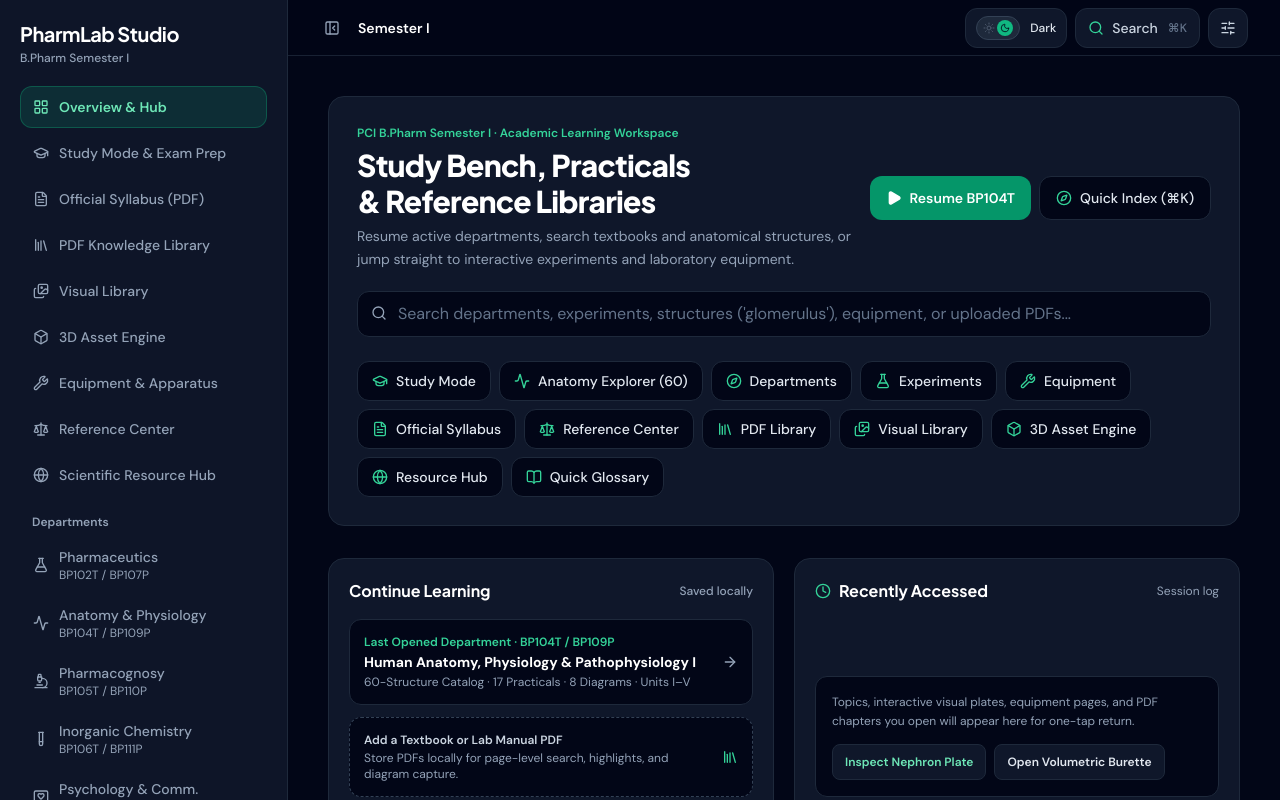
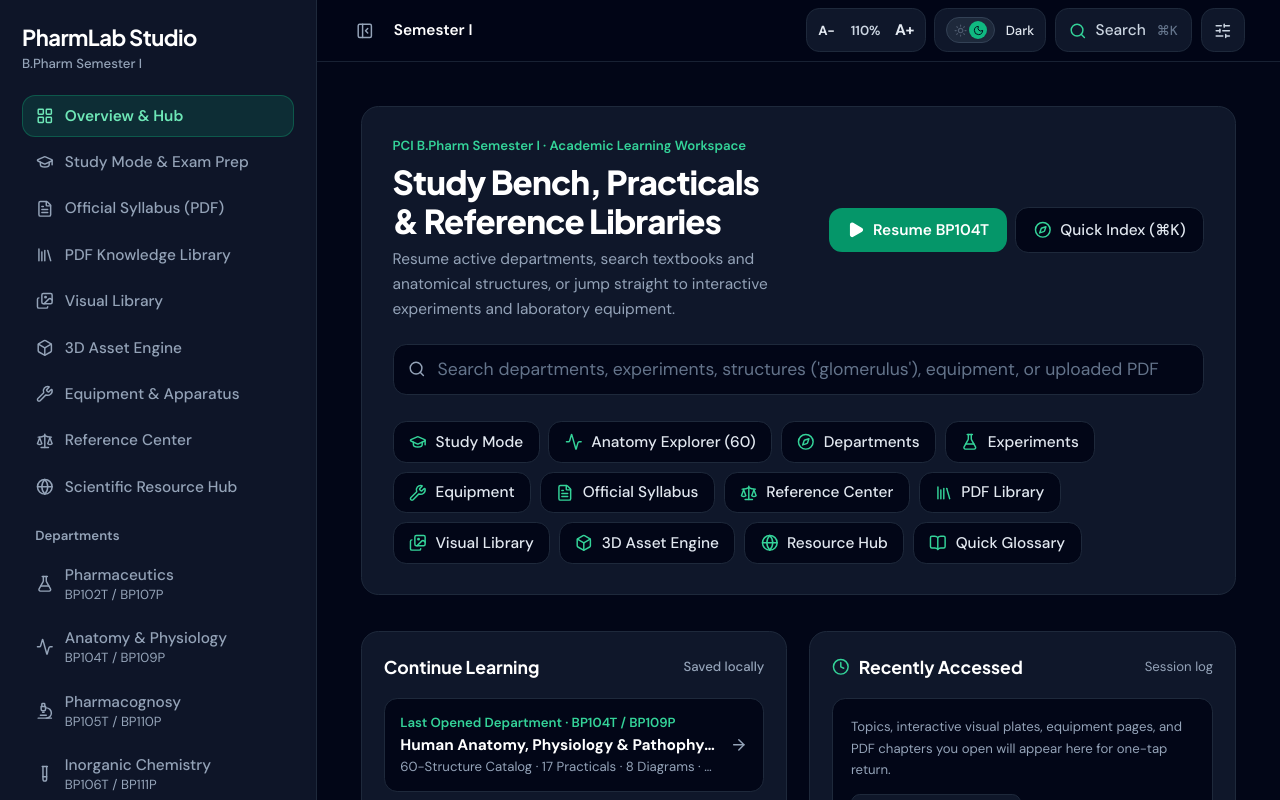
Before and after one commit to Shubhams2004/Pharmlab, a React (Vite) app: page / in a window 1280 px wide. Shown: the top 800 px of the page. Built offline with nearby package versions, Linux system fonts and the light colour scheme.

Commit message:
feat: add global text size adjustment controls
Implement a text scaling system to allow users to adjust base font sizes throughout the application. Added controls to the navigation bar and settings modal, utilizing a CSS variable for reactive font-size updates.

```diff
--- a/src/App.jsx
+++ b/src/App.jsx
@@ -21,12 +21,14 @@ import SyllabusModule from './modules/syllabus/SyllabusModule';
 import VisualLibraryModule from './modules/visual-library/VisualLibraryModule';
 import { DEPARTMENT_WORKSPACES } from './types/academicArchitecture';
 import {
+  DEFAULT_TEXT_SIZE,
   applyStudyPreferencesToDom,
   clearRecentActivity,
   getRecentActivity,
   getStudyPreferences,
   recordRecentActivity,
-  saveStudyPreferences
+  saveStudyPreferences,
+  stepTextSize
 } from './utils/studyWorkspace';
 
 export default function App() {
@@ -123,6 +125,24 @@ export default function App() {
 
   const updatePreferences = useCallback((next) => {
     setPreferences(saveStudyPreferences(next));
+  }, []);
+
+  const increaseTextSize = useCallback(() => {
+    setPreferences((prev) =>
+      saveStudyPreferences({ ...prev, textSize: stepTextSize(prev.textSize, 1) })
+    );
+  }, []);
+
+  const decreaseTextSize = useCallback(() => {
+    setPreferences((prev) =>
+      saveStudyPreferences({ ...prev, textSize: stepTextSize(prev.textSize, -1) })
+    );
+  }, []);
+
+  const resetTextSize = useCallback(() => {
+    setPreferences((prev) =>
+      saveStudyPreferences({ ...prev, textSize: DEFAULT_TEXT_SIZE })
+    );
   }, []);
 
   const [visitedModules, setVisitedModules] = useState(() => {
@@ -373,6 +393,9 @@ export default function App() {
       setWorkspaceSection,
       recordActivity,
       preferences,
+      increaseTextSize,
+      decreaseTextSize,
+      resetTextSize,
       openSettings: () => setSettingsOpen(true)
     }),
     [
@@ -385,7 +408,10 @@ export default function App() {
       navigateTo,
       setWorkspaceSection,
       recordActivity,
-      preferences
+      preferences,
+      increaseTextSize,
+      decreaseTextSize,
+      resetTextSize
     ]
   );
 
@@ -421,6 +447,10 @@ export default function App() {
         visitedModules={visitedModules}
         theme={theme}
         onToggleTheme={toggleTheme}
+        textSize={preferences.textSize}
+        onIncreaseTextSize={increaseTextSize}
+        onDecreaseTextSize={decreaseTextSize}
+        onResetTextSize={resetTextSize}
         onOpenPalette={() => {
           setGlossaryOpen(false);
           setSettingsOpen(false);
--- a/src/components/DashboardLayout.jsx
+++ b/src/components/DashboardLayout.jsx
@@ -7,6 +7,11 @@ import {
   Search,
   SlidersHorizontal
 } from 'lucide-react';
+import {
+  DEFAULT_TEXT_SIZE,
+  MAX_TEXT_SIZE,
+  MIN_TEXT_SIZE
+} from '../utils/studyWorkspace';
 import ThemeToggle from './ThemeToggle';
 import SubjectNavigation, { SUBJECT_NAV_ITEMS } from './SubjectNavigation';
 
@@ -22,6 +27,10 @@ export default function DashboardLayout({
   visitedModules,
   theme,
   onToggleTheme,
+  textSize = DEFAULT_TEXT_SIZE,
+  onIncreaseTextSize,
+  onDecreaseTextSize,
+  onResetTextSize,
   onOpenPalette,
   onOpenGlossary,
   onOpenSettings,
@@ -210,6 +219,42 @@ export default function DashboardLayout({
           </div>
 
           <div className="flex items-center gap-1.5 sm:gap-2 shrink-0">
+            <div
+              role="group"
+              aria-label="Text size controls"
+              className="inline-flex items-center h-10 rounded-xl bg-white dark:bg-slate-900 border border-slate-200 dark:border-slate-800 p-0.5 shrink-0"
+            >
+              <button
+                type="button"
+                onClick={onDecreaseTextSize}
+                disabled={textSize <= MIN_TEXT_SIZE}
+                className="inline-flex items-center justify-center w-8 h-8 rounded-lg text-xs font-bold text-slate-700 dark:text-slate-200 hover:bg-slate-100 dark:hover:bg-slate-800 disabled:opacity-35 disabled:pointer-events-none transition-colors"
+                aria-label="Decrease text size"
+                title="Decrease text size"
+              >
+                A-
+              </button>
+              <button
+                type="button"
+                onClick={onResetTextSize}
+                className="hidden sm:inline-flex items-center justify-center px-1.5 h-8 rounded-lg text-xs font-semibold tabular-nums text-slate-600 dark:text-slate-300 hover:bg-slate-100 dark:hover:bg-slate-800 transition-colors"
+                aria-label={`Current text size ${textSize} percent. Click to reset to default`}
+                title={`Text size ${textSize}% (click to reset to ${DEFAULT_TEXT_SIZE}%)`}
+              >
+                {textSize}%
+              </button>
+              <button
+                type="button"
+                onClick={onIncreaseTextSize}
+                disabled={textSize >= MAX_TEXT_SIZE}
+                className="inline-flex items-center justify-center w-8 h-8 rounded-lg text-sm font-bold text-slate-700 dark:text-slate-200 hover:bg-slate-100 dark:hover:bg-slate-800 disabled:opacity-35 disabled:pointer-events-none transition-colors"
+                aria-label="Increase text size"
+                title="Increase text size"
+              >
+                A+
+              </button>
+            </div>
+
             <ThemeToggle theme={theme} onToggle={onToggleTheme} />
 
             <button
--- a/src/components/SettingsModal.tsx
+++ b/src/components/SettingsModal.tsx
@@ -2,7 +2,9 @@ import React, { useEffect, useState } from 'react';
 import {
   Check,
   HardDrive,
+  Minus,
   Moon,
+  Plus,
   RotateCcw,
   SlidersHorizontal,
   Sun,
@@ -11,7 +13,13 @@ import {
 } from 'lucide-react';
 import { getAllBooks, getStorageSummary } from '../modules/knowledge-library/libraryDb';
 import { getAllVisuals } from '../modules/visual-library/visualDb';
-import { StudyPreferences } from '../utils/studyWorkspace';
+import {
+  DEFAULT_TEXT_SIZE,
+  MAX_TEXT_SIZE,
+  MIN_TEXT_SIZE,
+  StudyPreferences,
+  stepTextSize
+} from '../utils/studyWorkspace';
 
 interface SettingsModalProps {
   isOpen: boolean;
@@ -140,6 +148,60 @@ export default function SettingsModal({
                   </>
                 )}
               </button>
+            </div>
+
+            <div className="flex items-center justify-between gap-4 p-3.5 rounded-xl bg-slate-50 dark:bg-slate-950 border border-slate-200 dark:border-slate-800">
+              <div>
+                <p className="font-semibold text-slate-900 dark:text-white">Text Size</p>
+                <p className="text-xs text-slate-500 dark:text-slate-400">
+                  Increase or decrease text scale across the workspace ({Math.round((16 * preferences.textSize) / 10) / 10}px base).
+                </p>
+              </div>
+              <div className="flex items-center gap-1 p-1 rounded-xl bg-white dark:bg-slate-900 border border-slate-200 dark:border-slate-800 shrink-0">
+                <button
+                  type="button"
+                  onClick={() =>
+                    onUpdatePreferences({
+                      ...preferences,
+                      textSize: stepTextSize(preferences.textSize, -1)
+                    })
+                  }
+                  disabled={preferences.textSize <= MIN_TEXT_SIZE}
+                  className="w-9 h-8 rounded-lg inline-flex items-center justify-center text-slate-700 dark:text-slate-200 hover:bg-slate-100 dark:hover:bg-slate-800 disabled:opacity-35 disabled:pointer-events-none transition-colors"
+                  aria-label="Decrease text size"
+                  title="Decrease text size"
+                >
+                  <Minus className="w-3.5 h-3.5" />
+                </button>
+                <button
+                  type="button"
+                  onClick={() =>
+                    onUpdatePreferences({
+                      ...preferences,
+                      textSize: DEFAULT_TEXT_SIZE
+                    })
+                  }
+                  className="min-w-[52px] h-8 px-2 rounded-lg text-xs font-semibold tabular-nums text-emerald-700 dark:text-emerald-300 hover:bg-slate-100 dark:hover:bg-slate-800 transition-colors"
+                  title={`Reset text size to ${DEFAULT_TEXT_SIZE}%`}
+                >
+                  {preferences.textSize}%
+                </button>
+                <button
+                  type="button"
+                  onClick={() =>
+                    onUpdatePreferences({
+                      ...preferences,
+                      textSize: stepTextSize(preferences.textSize, 1)
+                    })
+                  }
+                  disabled={preferences.textSize >= MAX_TEXT_SIZE}
+                  className="w-9 h-8 rounded-lg inline-flex items-center justify-center text-slate-700 dark:text-slate-200 hover:bg-slate-100 dark:hover:bg-slate-800 disabled:opacity-35 disabled:pointer-events-none transition-colors"
+                  aria-label="Increase text size"
+                  title="Increase text size"
+                >
+                  <Plus className="w-3.5 h-3.5" />
+                </button>
+              </div>
             </div>
 
             <div className="flex items-center justify-between gap-4 p-3.5 rounded-xl bg-slate-50 dark:bg-slate-950 border border-slate-200 dark:border-slate-800">
--- a/src/context/LibraryNavigationContext.tsx
+++ b/src/context/LibraryNavigationContext.tsx
@@ -73,6 +73,9 @@ interface LibraryNavigationContextValue {
   setWorkspaceSection: (sectionLabel: string | null, detailLabel?: string | null) => void;
   recordActivity: (item: Omit<RecentStudyItem, 'timestamp'>) => void;
   preferences: StudyPreferences;
+  increaseTextSize: () => void;
+  decreaseTextSize: () => void;
+  resetTextSize: () => void;
   openSettings: () => void;
 }
 
@@ -89,6 +92,9 @@ export const LibraryNavigationContext = createContext<LibraryNavigationContextVa
   setWorkspaceSection: noop,
   recordActivity: noop,
   preferences: DEFAULT_STUDY_PREFERENCES,
+  increaseTextSize: noop,
+  decreaseTextSize: noop,
+  resetTextSize: noop,
   openSettings: noop
 });
 
--- a/src/index.css
+++ b/src/index.css
@@ -5,7 +5,7 @@
 @layer base {
   html {
     font-family: 'DM Sans', system-ui, -apple-system, sans-serif;
-    font-size: 16px;
+    font-size: calc(16px * var(--app-text-scale, 1.1));
     scroll-behavior: smooth;
   }
 
--- a/src/utils/studyWorkspace.ts
+++ b/src/utils/studyWorkspace.ts
@@ -31,16 +31,34 @@ export interface StudyPreferences {
   density: 'comfortable' | 'compact';
   reducedMotion: boolean;
   defaultPdfFit: 'width' | 'page';
+  textSize: number;
 }
 
 const RECENT_STORAGE_KEY = 'pharmlab_recent_activity';
 const PREFS_STORAGE_KEY = 'pharmlab_preferences';
 const MAX_RECENT_ITEMS = 12;
 
+export const MIN_TEXT_SIZE = 90;
+export const MAX_TEXT_SIZE = 140;
+export const TEXT_SIZE_STEP = 5;
+export const DEFAULT_TEXT_SIZE = 110;
+
+export function clampTextSize(value: unknown): number {
+  const num = typeof value === 'number' ? value : Number(value);
+  if (!Number.isFinite(num)) return DEFAULT_TEXT_SIZE;
+  const rounded = Math.round(num / TEXT_SIZE_STEP) * TEXT_SIZE_STEP;
+  return Math.max(MIN_TEXT_SIZE, Math.min(MAX_TEXT_SIZE, rounded));
+}
+
+export function stepTextSize(current: number, delta: -1 | 1): number {
+  return clampTextSize(current + delta * TEXT_SIZE_STEP);
+}
+
 export const DEFAULT_STUDY_PREFERENCES: StudyPreferences = {
   density: 'comfortable',
   reducedMotion: false,
-  defaultPdfFit: 'width'
+  defaultPdfFit: 'width',
+  textSize: DEFAULT_TEXT_SIZE
 };
 
 export function getRecentActivity(): RecentStudyItem[] {
@@ -92,7 +110,11 @@ export function getStudyPreferences(): StudyPreferences {
     return {
       density: parsed?.density === 'compact' ? 'compact' : 'comfortable',
       reducedMotion: Boolean(parsed?.reducedMotion),
-      defaultPdfFit: parsed?.defaultPdfFit === 'page' ? 'page' : 'width'
+      defaultPdfFit: parsed?.defaultPdfFit === 'page' ? 'page' : 'width',
+      textSize:
+        typeof parsed?.textSize === 'number'
+          ? clampTextSize(parsed.textSize)
+          : DEFAULT_TEXT_SIZE
     };
   } catch {
     return { ...DEFAULT_STUDY_PREFERENCES };
@@ -102,18 +124,25 @@ export function getStudyPreferences(): StudyPreferences {
 export function applyStudyPreferencesToDom(prefs: StudyPreferences): void {
   if (typeof document === 'undefined') return;
   const root = document.documentElement;
+  const textSize = clampTextSize(prefs.textSize);
   root.setAttribute('data-density', prefs.density);
   root.setAttribute('data-reduced-motion', prefs.reducedMotion ? 'true' : 'false');
+  root.setAttribute('data-text-size', String(textSize));
+  root.style.setProperty('--app-text-scale', String(textSize / 100));
 }
 
 export function saveStudyPreferences(prefs: StudyPreferences): StudyPreferences {
+  const normalized: StudyPreferences = {
+    ...prefs,
+    textSize: clampTextSize(prefs.textSize)
+  };
   try {
-    localStorage.setItem(PREFS_STORAGE_KEY, JSON.stringify(prefs));
+    localStorage.setItem(PREFS_STORAGE_KEY, JSON.stringify(normalized));
   } catch {
     // ignore storage errors
   }
-  applyStudyPreferencesToDom(prefs);
-  return prefs;
+  applyStudyPreferencesToDom(normalized);
+  return normalized;
 }
 
 export function formatRelativeTime(timestamp: number): string {
```
